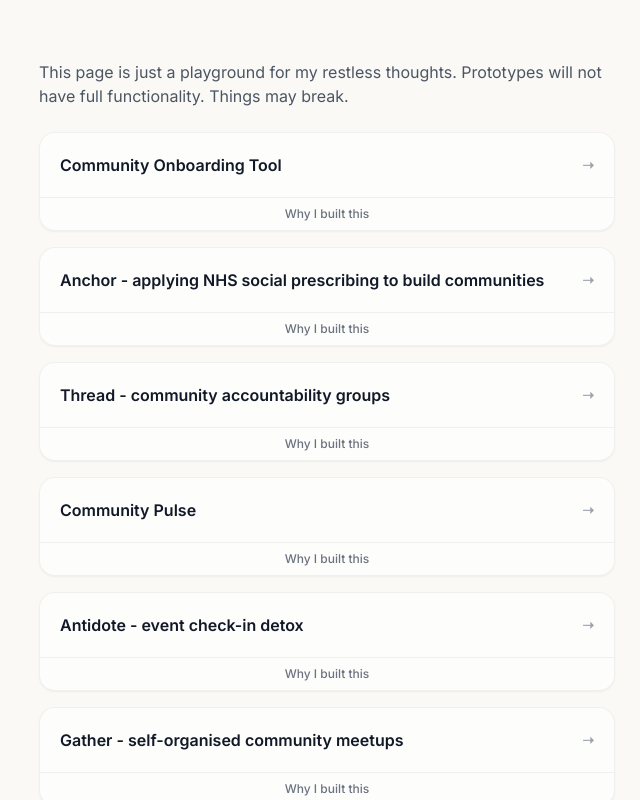
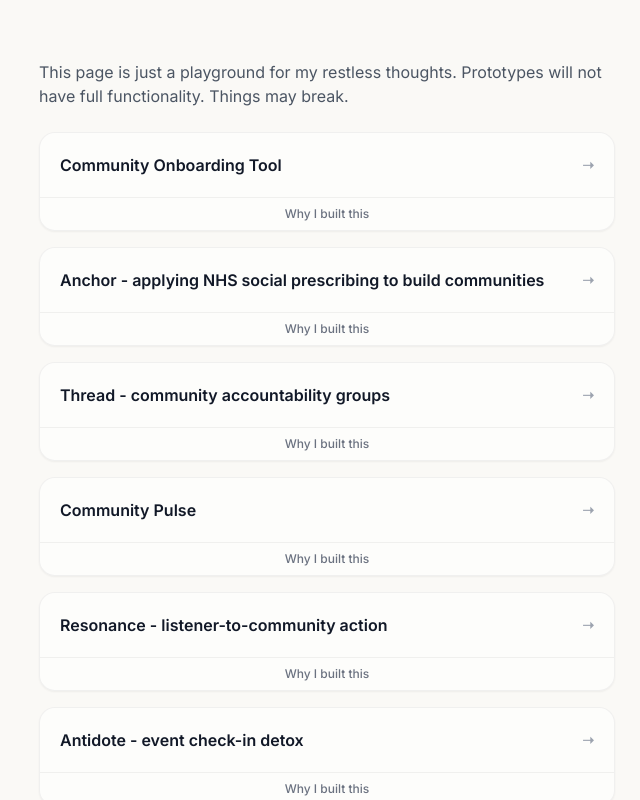
Before and after one commit to glastara/personal-website, a Next.js app: page /experiments in a window 1280 px wide. Shown: the top 800 px of the page, without its empty margins (313-953 px from the left). Built offline with nearby package versions, Linux system fonts and the light colour scheme.

Commit message:
adding resonance experiment

```diff
--- a/app/experiments/page.tsx
+++ b/app/experiments/page.tsx
@@ -105,6 +105,14 @@
       "Hard for creators to assess community wellbeing, and for community members to find the best events to boost their wellbeing if they’re feeling down.",
     solution:
       "Anonymous weekly check-in tool for community members: logs how they’re feeling (eventually via a rigorous, science-backed psychometric survey), and suggests a local IRL community meetup if they're struggling. For creators/community organisers, tool tracks community wellbeing & trends over time, and suggests IRL meetups to organise specifically designed to improve community wellbeing.",
+  },
+  {
+    title: "Resonance - listener-to-community action",
+    href: "https://resonate-action-app.lovable.app",
+    problem:
+      "Listeners often finish a podcast episode feeling motivated, but have no immediate way to convert that into community engagement.",
+    solution:
+      "Episode companion tool (e.g. accessed via link in description after verbal CTA at end of episode from creator) where listeners state what part of the episode resonated most with them, before being recommended a simple community action based on their feelings & location.",
   },
   {
     title: "Antidote - event check-in detox",
```
Also changed, not shown: 1 other file (tests, documents, lock files or other folders).
